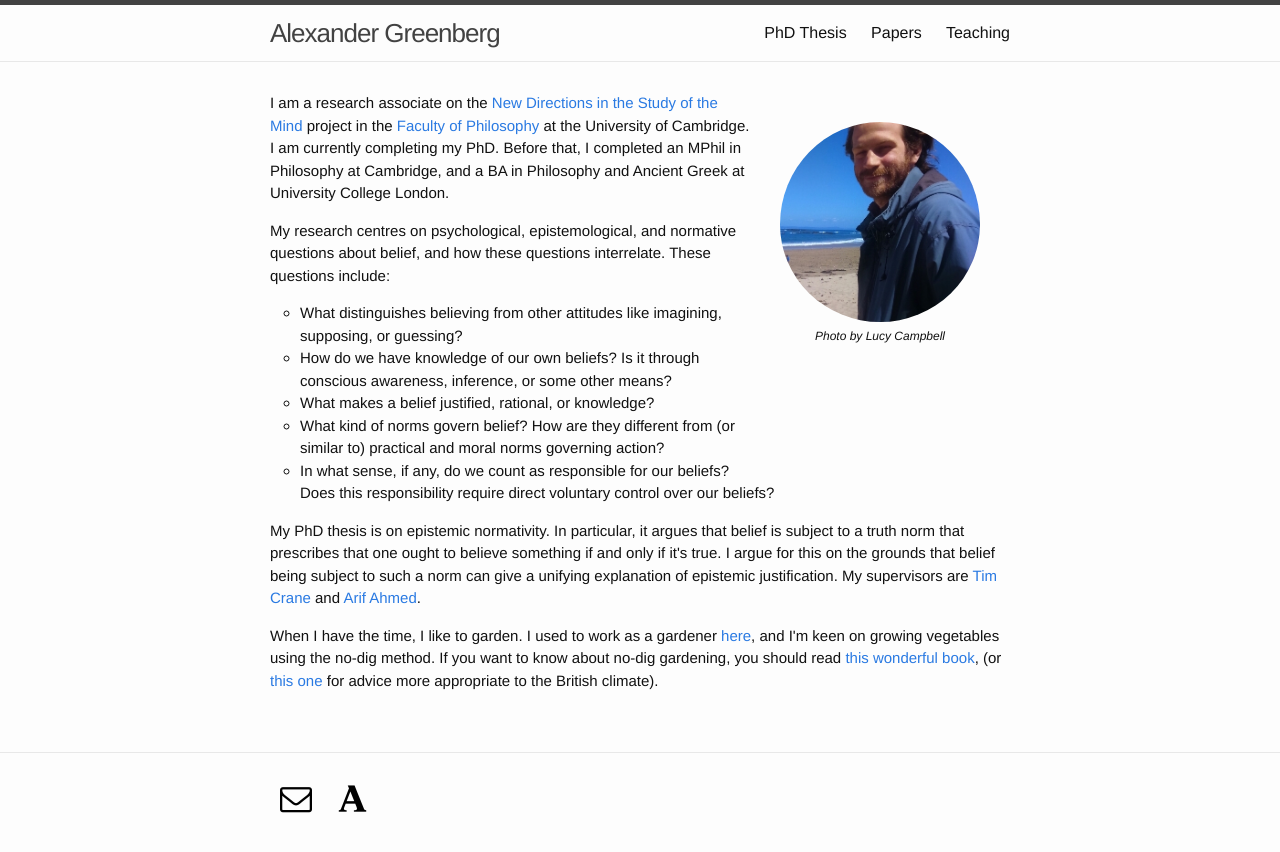
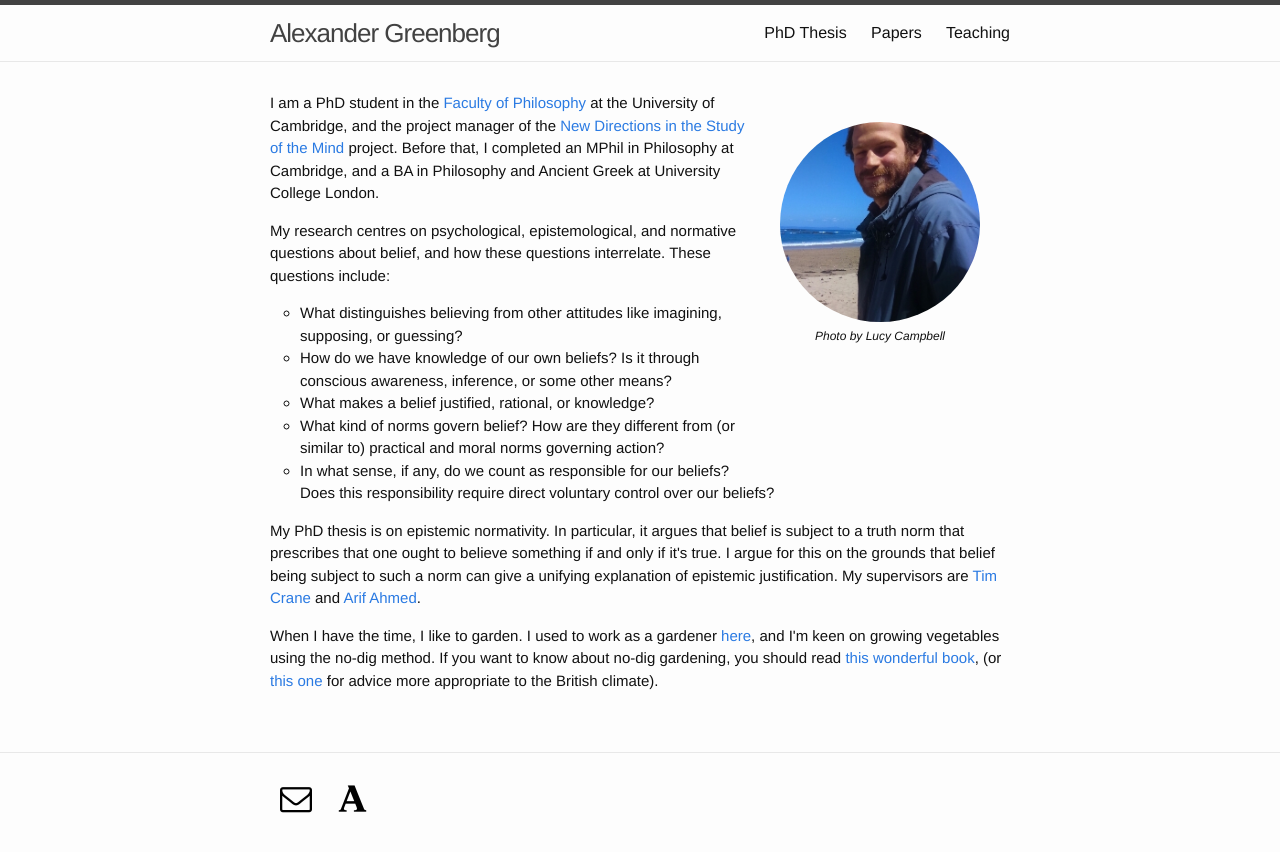
Before and after one commit to alexandergreenberg/alexandergreenberg.github.io, a Jekyll site: the page built from index.html, in a window 1280 px wide. Shown: the top 852 px of the page. Built offline with Jekyll 4.4.1, drawn with Linux system fonts in a browser that asks for light colours; some web fonts are replaced.

Commit message:
Update index.html

```diff
--- a/index.html
+++ b/index.html
@@ -8,7 +8,7 @@
     <img id="profile-picture" src="https://raw.githubusercontent.com/alexandergreenberg/alexandergreenberg.github.io/master/north-berwick-beach-flipped.jpg">
     <p class="photo-credit"><em>Photo by Lucy Campbell</em></p>
   </div>
-    <p class="paragraph">I am a research associate on the <a href="http://www.newdirectionsproject.com" target="_blank">New Directions in the Study of the Mind</a> project in the <a href="http://www.phil.cam.ac.uk" target="_blank">Faculty of Philosophy</a> at the University of Cambridge. I am currently completing my PhD. Before that, I completed an MPhil in Philosophy at Cambridge, and a BA in Philosophy and Ancient Greek at University College London.</p>
+    <p class="paragraph">I am a PhD student in the <a href="http://www.phil.cam.ac.uk" target="_blank">Faculty of Philosophy</a> at the University of Cambridge, and the project manager of the <a href="http://www.newdirectionsproject.com" target="_blank">New Directions in the Study of the Mind</a> project. Before that, I completed an MPhil in Philosophy at Cambridge, and a BA in Philosophy and Ancient Greek at University College London.</p>
     <p class="paragraph">My research centres on psychological, epistemological, and normative questions about belief, and how these questions interrelate. These questions include:</p>
     <ul class="questions-list">
       <li>What distinguishes believing from other attitudes like imagining, supposing, or guessing?</li>
```
